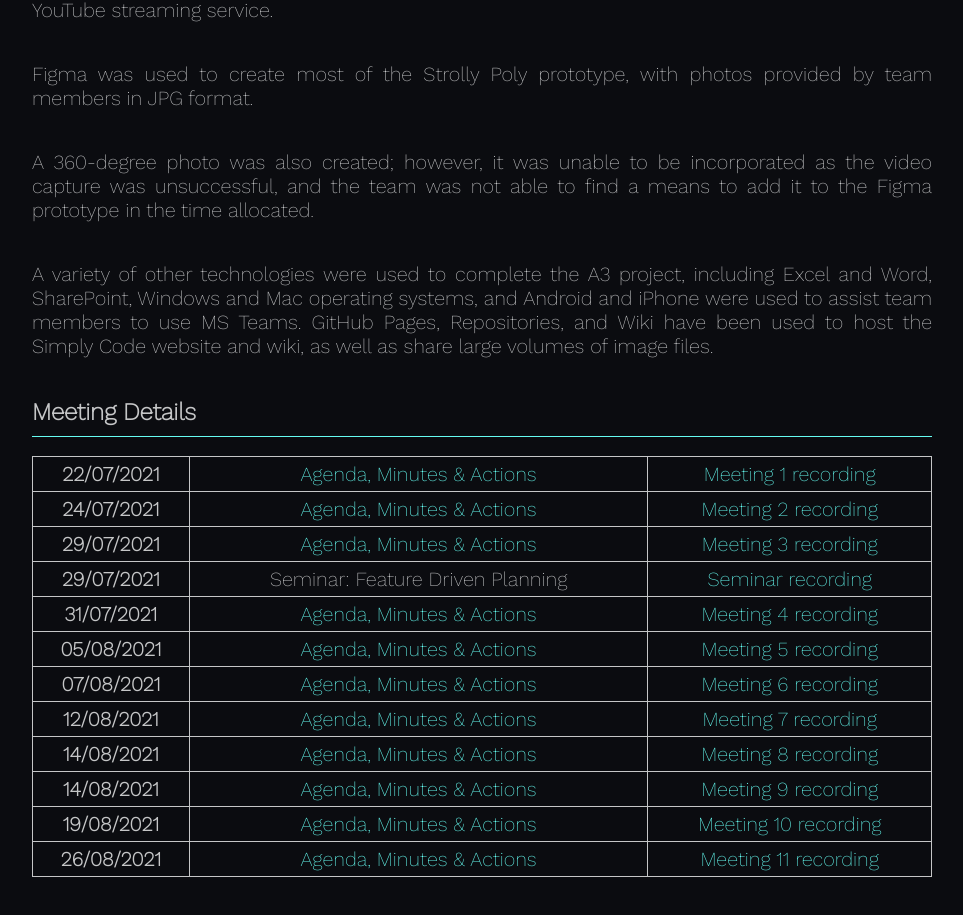
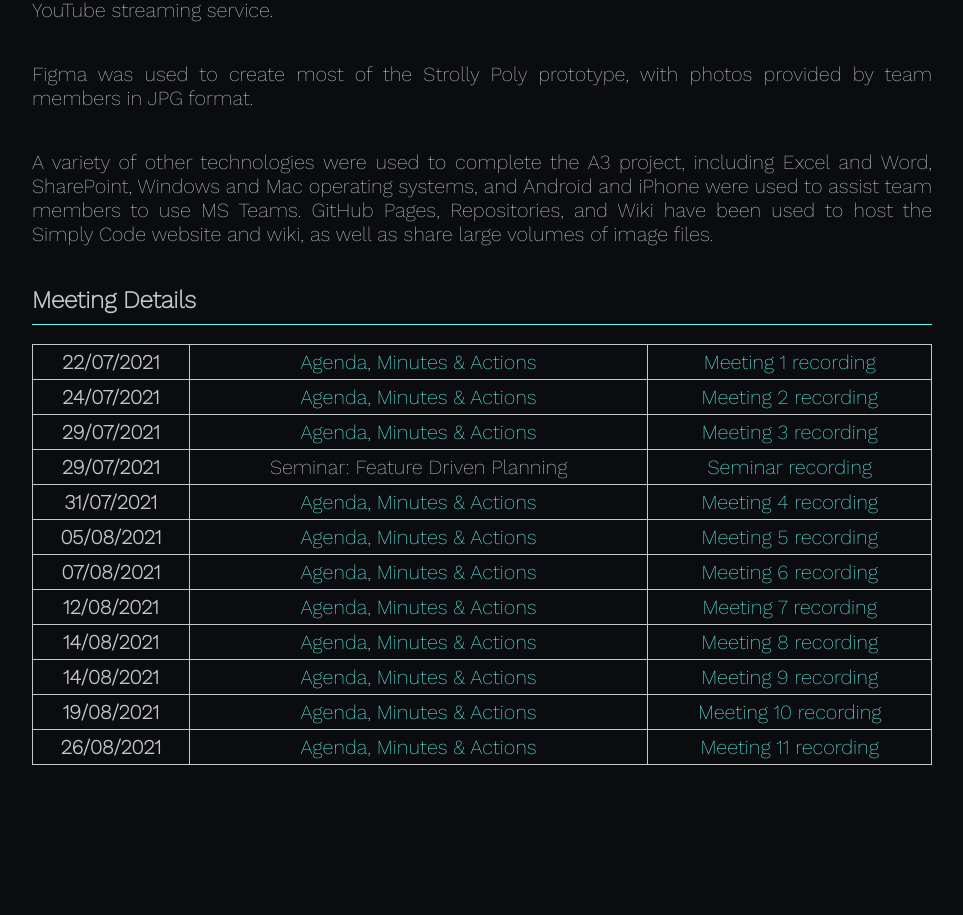
Before and after one commit to SimplyCode-RMIT/SimplyCode-RMIT.github.io, a plain HTML site: page tools.html in a window 1280 px wide. Shown: the part 1345-2260 px from the top of the page, without its empty margins (158-1121 px from the left). After the commit the page ends 2148 px from the top, so only its background shows below. Drawn offline with nearby package versions, Linux system fonts and the light colour scheme.

Commit message:
Update tools.html
Removed comment about the 360, as it turns out to be inaccurate.

```diff
--- a/tools.html
+++ b/tools.html
@@ -93,8 +93,6 @@
     </p>
     <p>Figma was used to create most of the Strolly Poly prototype, with photos provided by team members in JPG format.
     </p>
-    <p>A 360-degree photo was also created; however, it was unable to be incorporated as the video capture was unsuccessful, and the team was not able to find a means to add it to the Figma prototype in the time allocated.
-    </p>
     <p>A variety of other technologies were used to complete the A3 project, including Excel and Word, SharePoint, Windows and Mac operating systems, and Android and iPhone were used to assist team members to use MS Teams. GitHub Pages, Repositories, and Wiki have been used to host the Simply Code website and wiki, as well as share large volumes of image files.
     </p>
 
```
